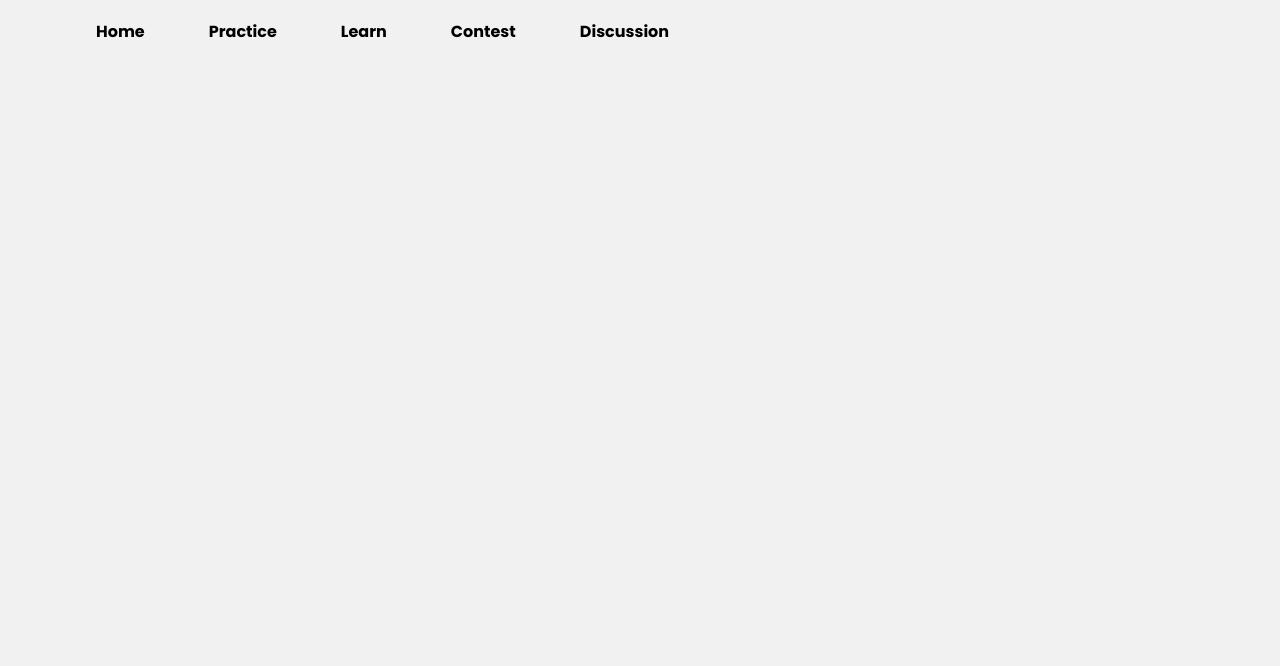
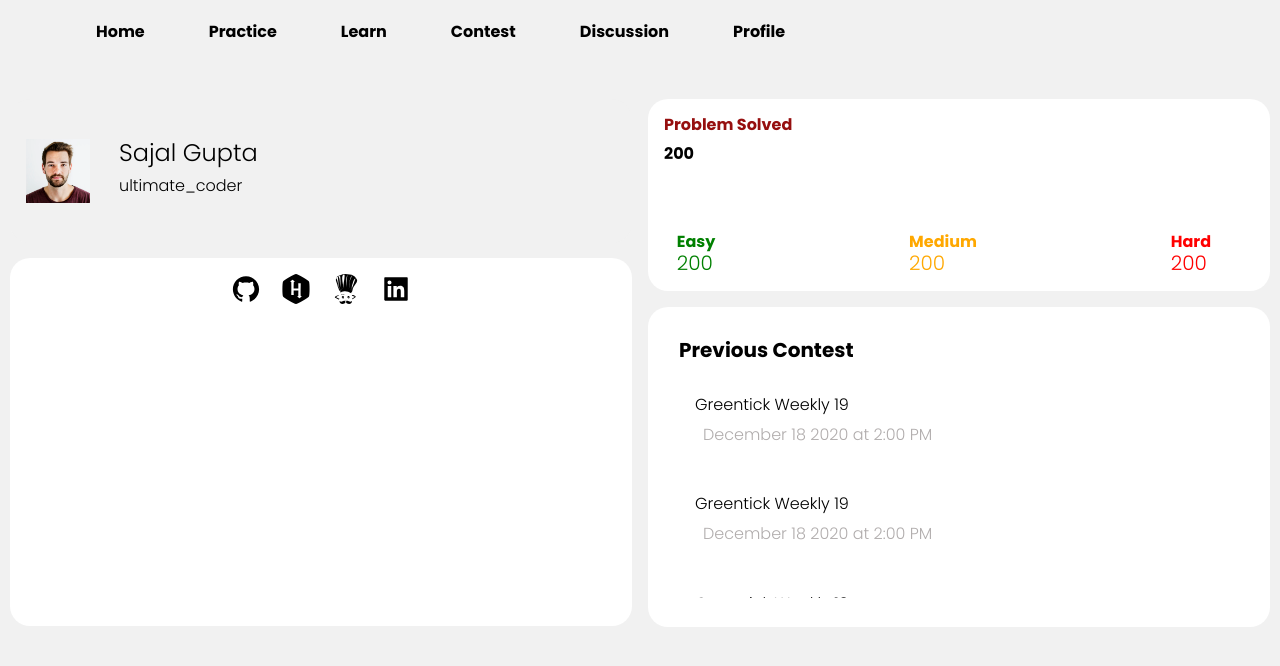
Before and after one commit to sajalgupta06/GreenTick, a React (Create React App) app: page /profile in a window 1280 px wide. Shown: the top 666 px of the page. Built offline with nearby package versions, Linux system fonts and the light colour scheme.

Commit message:
profile tab

```diff
--- a/src/App.js
+++ b/src/App.js
@@ -19,7 +19,7 @@ function App() {
     <BrowserRouter>
     <Navbar></Navbar>
     <Switch>
-    <Route exact path='/' component={Dashboard}></Route>
+    <Route exact path='/profile' component={Dashboard}></Route>
     <Route exact path='/home' component={Home}></Route>
     <Route exact path='/contestPage' component={ContestPage}></Route>
     <Route exact path='/learn' component={Learn}></Route>
--- a/src/components/ContestPage.js
+++ b/src/components/ContestPage.js
@@ -1,4 +1,6 @@
 import "../css/card.css";
+import {Link} from 'react-router-dom'
+import {IndexLink} from 'react-router'
 
 function ContestPage() {
  const data = [
@@ -20,13 +22,15 @@ function ContestPage() {
       </li>,
     ];
 
-
+    const contestLink = "https://www.hackerrank.com/greenticks-weekly-11"
   return (
     <div>
 
 
       <div className="content">
         <div className="card">
+        <a href={contestLink}>
+
           <div className="card__side card__side--front">
           <div className="card__cta">
           <span style={{ color: "#fff", marginBottom: "10px" }}>
@@ -46,12 +50,8 @@ function ContestPage() {
         </div>
 
           </div>
-          <div className="card__side card__side--back">
-          <div className="card__cont">Be Ready!!</div>
-
-
+          </a>
             </div>
-        </div>
       </div>
 
       <div className="table">
--- a/src/components/Navbar.js
+++ b/src/components/Navbar.js
@@ -33,6 +33,9 @@ export default function Navbar() {
             <li>
             <Link to='/discussion' className="nav-link" >Discussion</Link>
             </li>
+            <li>
+            <Link to='/profile' className="nav-link" >Profile</Link>
+            </li>
           </ul>
         </div>
       </nav>
--- a/src/css/card.css
+++ b/src/css/card.css
@@ -38,7 +38,7 @@ body {
 }
 .card__side {
     height: 100%;
-    transition: all 0.8s ease;
+    /* transition: all 0.8s ease; */
     position: absolute;
     top: 0;
     left: 0;
@@ -55,12 +55,12 @@ body {
 
 }
 .card__side--back {
-    transform: rotateY(180deg);
+    /* transform: rotateY(180deg); */
     background-color: #4e6ddb;
 
 }
 .card:hover .card__side--front {
-    transform: rotateY(-180deg);
+    /* transform: rotateY(-180deg); */
     background-color: #f1f1f1;
 
 }
```
Also changed, not shown: 1 other file (tests, documents, lock files or other folders).
